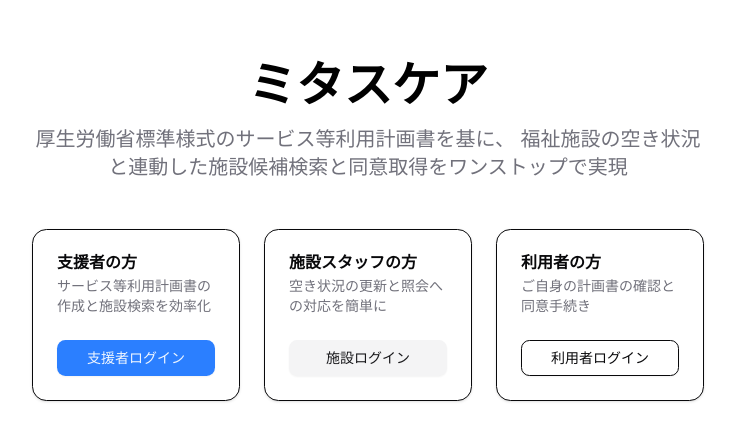
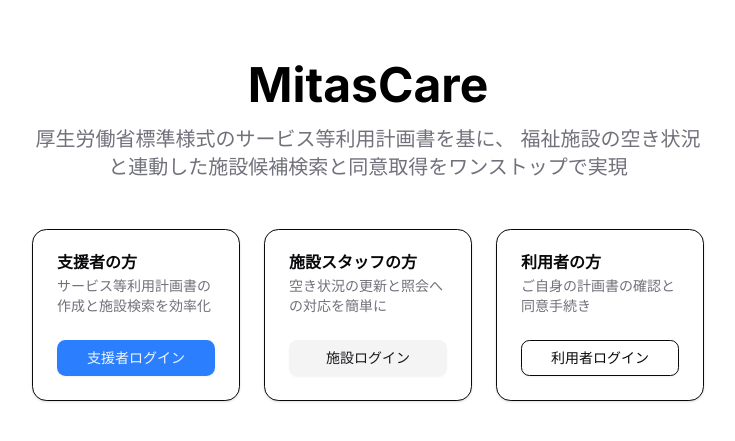
Before and after one commit to wwwyo/care, a Next.js app: page / in a window 1280 px wide. Shown: the part 169-610 px from the top of the page, without its empty margins (272-1007 px from the left). Built offline with nearby package versions, Linux system fonts and the light colour scheme.

Commit message:
refactor: ミタスケアをMitasCareに変更
- すべてのページのロゴ表記をカタカナからローマ字に変更
- メタデータのタイトルも同様に変更
- よりモダンでプロフェッショナルな印象に

```diff
--- a/app/(client)/login/page.tsx
+++ b/app/(client)/login/page.tsx
@@ -75,7 +75,7 @@
     <div className="min-h-screen flex items-center justify-center bg-background">
       <div className="w-full max-w-md">
         <div className="text-center mb-8">
-          <h1 className="text-3xl font-bold">ミタスケア</h1>
+          <h1 className="text-3xl font-bold">MitasCare</h1>
         </div>
 
         <Card>
--- a/app/facility/login/page.tsx
+++ b/app/facility/login/page.tsx
@@ -75,7 +75,7 @@
     <div className="min-h-screen flex items-center justify-center bg-background">
       <div className="w-full max-w-md">
         <div className="text-center mb-8">
-          <h1 className="text-3xl font-bold">ミタスケア</h1>
+          <h1 className="text-3xl font-bold">MitasCare</h1>
         </div>
 
         <Card>
--- a/app/layout.tsx
+++ b/app/layout.tsx
@@ -5,7 +5,7 @@
 const inter = Inter({ subsets: ['latin'] })
 
 export const metadata: Metadata = {
-  title: 'ミタスケア',
+  title: 'MitasCare',
   description: '厚生労働省標準様式のサービス等利用計画書を基に、福祉施設とのマッチングを支援',
 }
 
--- a/app/page.tsx
+++ b/app/page.tsx
@@ -7,7 +7,7 @@
     <div className="flex min-h-screen flex-col items-center justify-center p-8">
       <main className="flex max-w-5xl flex-col items-center gap-12">
         <div className="text-center space-y-4">
-          <h1 className="text-5xl font-bold">ミタスケア</h1>
+          <h1 className="text-5xl font-bold">MitasCare</h1>
           <p className="text-xl text-muted-foreground max-w-2xl">
             厚生労働省標準様式のサービス等利用計画書を基に、
             福祉施設の空き状況と連動した施設候補検索と同意取得をワンストップで実現
--- a/app/supporter/login/page.tsx
+++ b/app/supporter/login/page.tsx
@@ -75,7 +75,7 @@
     <div className="min-h-screen flex items-center justify-center bg-background">
       <div className="w-full max-w-md">
         <div className="text-center mb-8">
-          <h1 className="text-3xl font-bold">ミタスケア</h1>
+          <h1 className="text-3xl font-bold">MitasCare</h1>
         </div>
 
         <Card>
```
